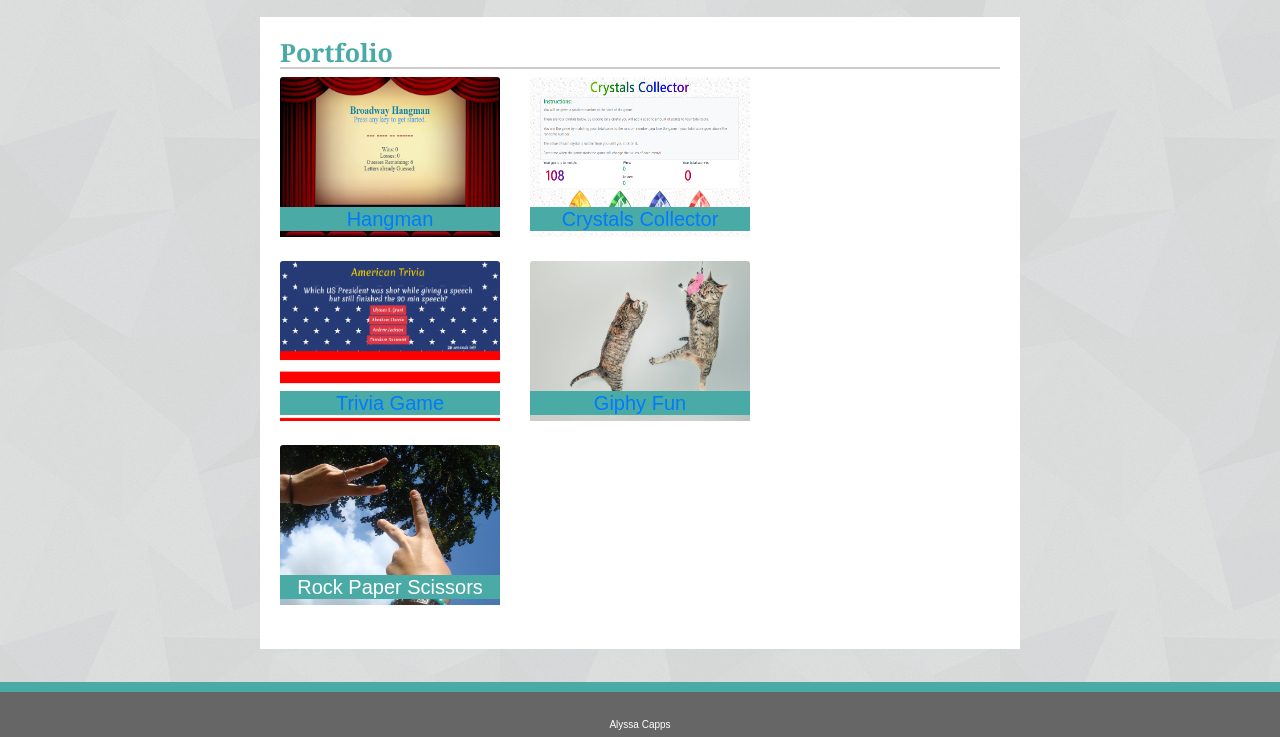
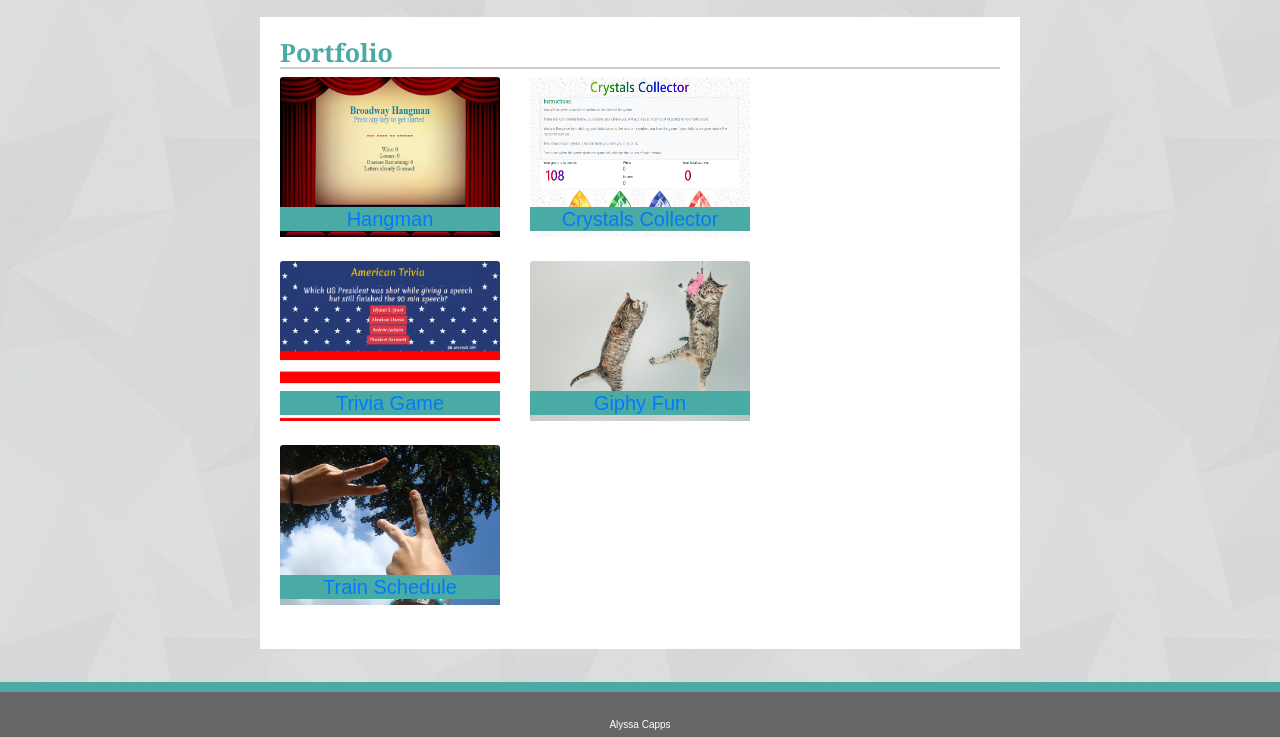
Before and after one commit to alycapps/alycapps.github.io, a plain HTML site: page portfolio.html in a window 1280 px wide. Shown: the part 63-800 px from the top of the page. Drawn offline with nearby package versions, Linux system fonts and the light colour scheme.

Commit message:
added link for train schedule to portfolio

```diff
--- a/portfolio.html
+++ b/portfolio.html
@@ -101,7 +101,7 @@
                     <div class="card text-white pb-4">
                         <img class="card-img-top" src="./assets/images/rockpaperscissors.jpg" alt="Card image">
                         <div class="card-img-overlay align-baseline">
-                            <h5 class="card-title position-absolute">Rock Paper Scissors</h5>
+                            <h5 class="card-title position-absolute"><a href="https://alycapps.github.io/Train_Scheduler/.">Train Schedule</a></h5>
                         </div>
                     </div>
                 </div>
```
